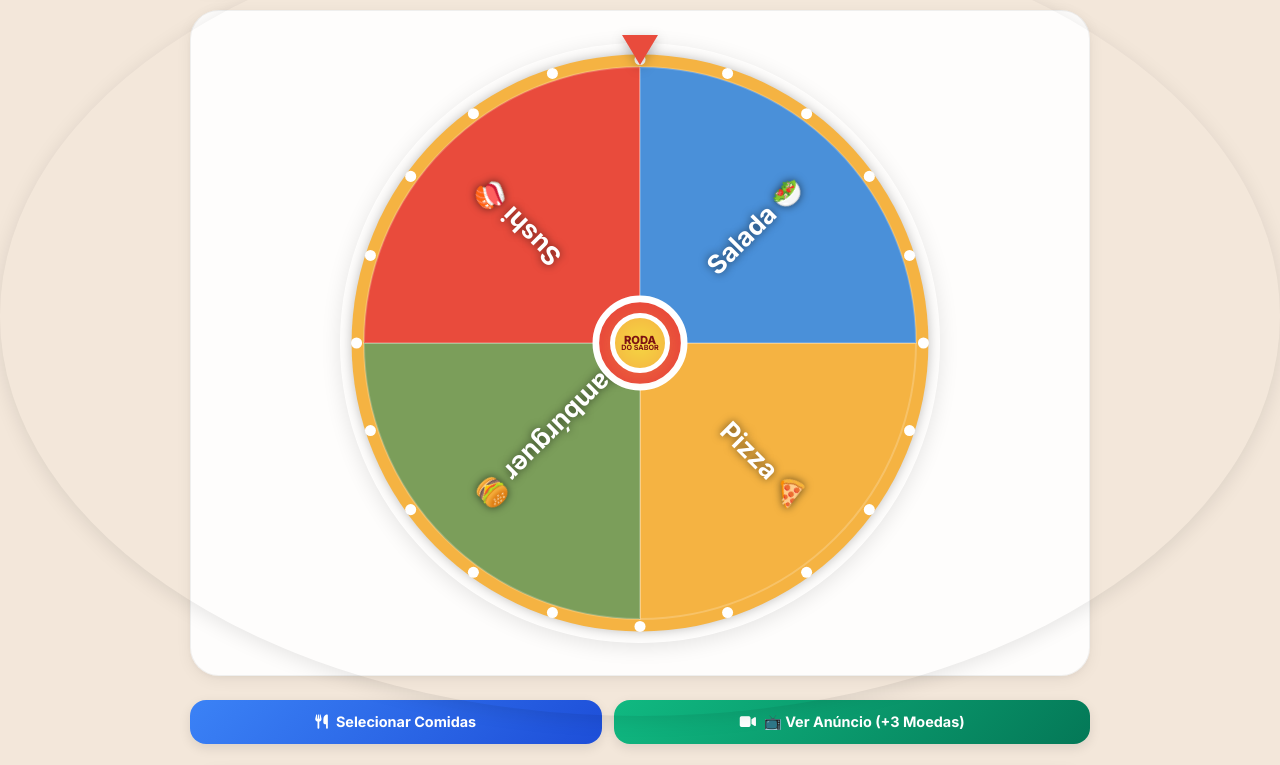
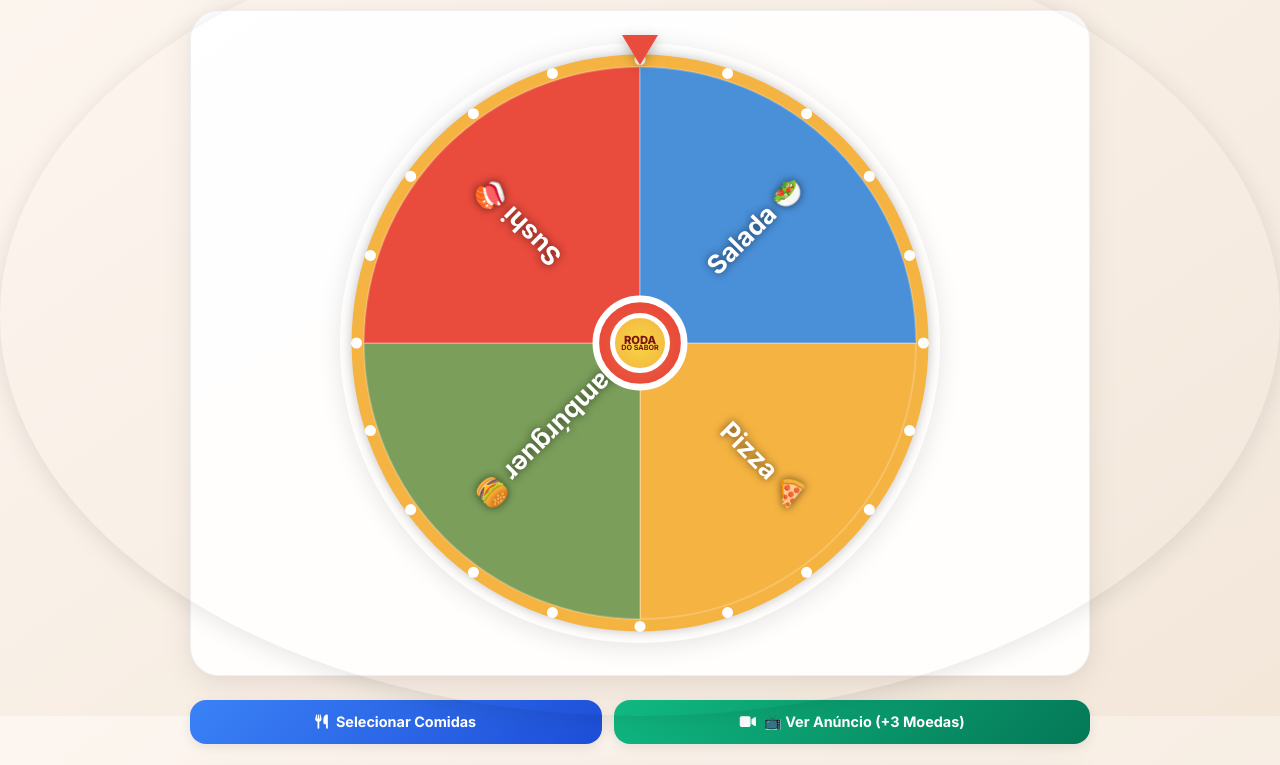
Before and after one commit to siddapichau/Rodadosabor, a plain HTML site: page index.html in a window 1280 px wide. Shown: the part 84-849 px from the top of the page. Drawn offline with Linux system fonts and the light colour scheme.

Commit message:
Add files via upload

```diff
--- a/style.css
+++ b/style.css
@@ -1,5 +1,5 @@
 /* ============================================================
-   ESTILOS GLOBAIS E VARIÁVEIS CSS (sem efeitos de luz)
+   ESTILOS GLOBAIS E VARIÁVEIS CSS (gradiente moderno)
    ============================================================ */
 * {
     margin: 0;
@@ -14,7 +14,8 @@ body {
     min-height: 100vh;
     padding: 1rem;
     line-height: 1.5;
-    transition: background 0.5s ease, color 0.4s ease;
+    transition: background 0.6s ease, color 0.4s ease;
+    background-attachment: fixed;
 }
 
 .container {
@@ -22,18 +23,19 @@ body {
     margin: 0 auto;
 }
 
-/* ===== CARDS – sem brilho, apenas sombra ===== */
+/* ===== CARDS – visual moderno, destacado e profissional ===== */
 .card {
     background: var(--bg-card);
     border-radius: 1.8rem;
     padding: 1.5rem;
     margin-bottom: 1.5rem;
-    box-shadow: 0 4px 16px rgba(0,0,0,0.06), 0 2px 4px rgba(0,0,0,0.03);
+    box-shadow: 0 8px 32px rgba(0,0,0,0.08), 0 2px 8px rgba(0,0,0,0.02);
     border: 1px solid var(--border-color);
-    transition: background 0.4s ease, box-shadow 0.3s ease, border-color 0.3s ease;
+    transition: transform 0.3s ease, background 0.4s ease, box-shadow 0.4s ease, border-color 0.4s ease;
 }
 .card:hover {
-    box-shadow: 0 8px 24px rgba(0,0,0,0.08);
+    transform: translateY(-2px);
+    box-shadow: 0 12px 40px rgba(0,0,0,0.10);
 }
 
 /* ===== HEADER ===== */
@@ -101,7 +103,7 @@ body {
     gap: 0.4rem;
     font-weight: 700;
     font-size: 0.9rem;
-    box-shadow: 0 2px 4px rgba(0,0,0,0.04);
+    box-shadow: 0 2px 8px rgba(0,0,0,0.02);
 }
 
 .stat-badge i.fa-coins {
@@ -119,7 +121,7 @@ body {
     align-items: center;
     justify-content: center;
     color: var(--text-primary);
-    box-shadow: 0 2px 4px rgba(0,0,0,0.04);
+    box-shadow: 0 2px 8px rgba(0,0,0,0.02);
     transition: all 0.2s;
 }
 .btn-toggle-mode:hover {
@@ -127,7 +129,7 @@ body {
     border-color: var(--accent);
 }
 
-/* ===== ROLETA ===== */
+/* ===== ROLETA – borda moderna com cor diferente do centro ===== */
 .roulette-wrapper {
     display: flex;
     flex-direction: column;
@@ -149,9 +151,10 @@ canvas {
     width: 100%;
     height: 100%;
     border-radius: 50%;
-    box-shadow: 0 4px 20px rgba(0,0,0,0.10);
+    box-shadow: 0 4px 24px rgba(0,0,0,0.10);
     transition: box-shadow 0.3s ease;
 }
+/* A cor da borda e do centro são definidas via JS (variáveis CSS) */
 
 .roulette-arrow {
     position: absolute;
@@ -202,7 +205,7 @@ canvas {
 .center-spin-button .txt-top { font-size: 0.7rem; font-weight: 900; }
 .center-spin-button .txt-bottom { font-size: 0.45rem; font-weight: 700; margin-top: -2px; }
 
-/* ===== BOTÕES DE AÇÃO (gradiente suave, sem animação) ===== */
+/* ===== BOTÕES DE AÇÃO (gradiente moderno) ===== */
 .action-row-buttons {
     display: flex;
     gap: 0.8rem;
@@ -223,13 +226,13 @@ canvas {
     align-items: center;
     justify-content: center;
     gap: 0.5rem;
-    box-shadow: 0 4px 12px rgba(0,0,0,0.10);
+    box-shadow: 0 4px 12px rgba(0,0,0,0.08);
     transition: transform 0.2s, box-shadow 0.3s;
     min-width: 140px;
 }
 .btn-gradient-action:hover {
     transform: translateY(-2px);
-    box-shadow: 0 6px 20px rgba(0,0,0,0.15);
+    box-shadow: 0 6px 20px rgba(0,0,0,0.12);
 }
 .btn-gradient-action:active {
     transform: translateY(0);
@@ -275,7 +278,7 @@ canvas {
     transform: scale(1.15);
 }
 
-/* ===== LOJAS – cards limpos ===== */
+/* ===== LOJAS – cards destacados ===== */
 .store-grid {
     display: grid;
     grid-template-columns: repeat(auto-fill, minmax(160px, 1fr));
@@ -293,17 +296,17 @@ canvas {
     flex-wrap: wrap;
     gap: 0.5rem;
     transition: all 0.2s ease;
-    box-shadow: 0 2px 4px rgba(0,0,0,0.02);
+    box-shadow: 0 2px 8px rgba(0,0,0,0.02);
 }
 .item-card:hover {
     transform: translateY(-2px);
-    box-shadow: 0 4px 12px rgba(0,0,0,0.06);
+    box-shadow: 0 4px 16px rgba(0,0,0,0.06);
     border-color: var(--accent);
 }
 .item-card.active {
     border-color: var(--gold);
     background: rgba(245, 179, 66, 0.08);
-    box-shadow: 0 2px 12px rgba(245, 179, 66, 0.10);
+    box-shadow: 0 2px 12px rgba(245, 179, 66, 0.08);
 }
 .item-card.active .item-info h4 {
     color: var(--gold);
@@ -379,7 +382,7 @@ canvas {
 }
 .recipe-card:hover {
     transform: translateY(-3px);
-    box-shadow: 0 4px 12px rgba(0,0,0,0.06);
+    box-shadow: 0 4px 16px rgba(0,0,0,0.06);
 }
 .recipe-icon { font-size: 2rem; }
 .recipe-name { font-weight: 600; font-size: 0.85rem; }
@@ -404,7 +407,7 @@ canvas {
     max-height: 90vh;
     display: flex;
     flex-direction: column;
-    box-shadow: 0 20px 48px rgba(0,0,0,0.20);
+    box-shadow: 0 20px 48px rgba(0,0,0,0.15);
     border: 1px solid var(--border-color);
 }
 .modal-header-container {
@@ -504,7 +507,7 @@ canvas {
     text-align: center;
     max-width: 400px;
     width: 90%;
-    box-shadow: 0 20px 48px rgba(0,0,0,0.20);
+    box-shadow: 0 20px 48px rgba(0,0,0,0.15);
     border: 1px solid var(--border-color);
 }
 .result-modal h3 { font-size: 1.4rem; margin-bottom: 0.5rem; }
@@ -575,7 +578,7 @@ canvas {
 
 /* ===== VARIÁVEIS CSS (FALLBACK) ===== */
 :root {
-    --bg-body: #f3e7da;
+    --bg-body: linear-gradient(145deg, #fdf6f0 0%, #f3e7da 100%);
     --bg-card: rgba(255,255,255,0.92);
     --text-primary: #1e2a3a;
     --text-secondary: #2c3e50;
@@ -622,10 +625,10 @@ canvas {
     .food-list { max-height: 120px; }
 }
 
-/* ===== ANIMAÇÃO DE PULSO NO BOTÃO (sutil) ===== */
+/* ===== ANIMAÇÃO DE PULSO NO BOTÃO ===== */
 @keyframes pulse-glow {
-    0%, 100% { box-shadow: 0 4px 16px rgba(245, 179, 66, 0.20), 0 0 20px rgba(245, 179, 66, 0.05); }
-    50% { box-shadow: 0 4px 24px rgba(245, 179, 66, 0.35), 0 0 40px rgba(245, 179, 66, 0.10); }
+    0%, 100% { box-shadow: 0 4px 16px rgba(245, 179, 66, 0.15), 0 0 20px rgba(245, 179, 66, 0.05); }
+    50% { box-shadow: 0 4px 24px rgba(245, 179, 66, 0.25), 0 0 40px rgba(245, 179, 66, 0.10); }
 }
 .center-spin-button:not(:disabled) {
     animation: pulse-glow 2.5s ease-in-out infinite;
--- a/temas.js
+++ b/temas.js
@@ -8,11 +8,21 @@ window.listTemas = [
         nome: "Clássico",
         price: 0,
         light: {
-            style: { bg: '#f3e7da', card: 'rgba(255,255,255,0.92)', text: '#1e2a3a', accent: '#7b9e5a' },
+            style: {
+                bg: 'linear-gradient(145deg, #fdf6f0 0%, #f3e7da 100%)',
+                card: 'rgba(255,255,255,0.92)',
+                text: '#1e2a3a',
+                accent: '#7b9e5a'
+            },
             colors: ['#f5b342', '#7b9e5a', '#e94b3c', '#4a90d9', '#9b59b6', '#f39c12']
         },
         dark: {
-            style: { bg: '#1a1a2e', card: 'rgba(30,30,60,0.92)', text: '#e8e8e8', accent: '#f5b342' },
+            style: {
+                bg: 'linear-gradient(145deg, #1a1a2e 0%, #16213e 100%)',
+                card: 'rgba(30,30,60,0.92)',
+                text: '#e8e8e8',
+                accent: '#f5b342'
+            },
             colors: ['#f5b342', '#7b9e5a', '#e94b3c', '#4a90d9', '#9b59b6', '#f39c12']
         }
     },
@@ -22,11 +32,21 @@ window.listTemas = [
         nome: "Natureza",
         price: 10,
         light: {
-            style: { bg: '#e8f5e9', card: 'rgba(255,255,255,0.92)', text: '#1e3a2a', accent: '#2e7d32' },
+            style: {
+                bg: 'linear-gradient(145deg, #f0f7ee 0%, #e0ebe0 100%)',
+                card: 'rgba(255,255,255,0.92)',
+                text: '#1e3a2a',
+                accent: '#2e7d32'
+            },
             colors: ['#2e7d32', '#66bb6a', '#a5d6a7', '#c8e6c9', '#81c784', '#4caf50']
         },
         dark: {
-            style: { bg: '#1a2e1a', card: 'rgba(30,50,30,0.92)', text: '#c8e6c9', accent: '#66bb6a' },
+            style: {
+                bg: 'linear-gradient(145deg, #1a2e1a 0%, #0d1f0d 100%)',
+                card: 'rgba(30,50,30,0.92)',
+                text: '#c8e6c9',
+                accent: '#66bb6a'
+            },
             colors: ['#2e7d32', '#66bb6a', '#a5d6a7', '#c8e6c9', '#81c784', '#4caf50']
         }
     },
@@ -36,11 +56,21 @@ window.listTemas = [
         nome: "Oceano",
         price: 10,
         light: {
-            style: { bg: '#e3f2fd', card: 'rgba(255,255,255,0.92)', text: '#0d2b4a', accent: '#1565c0' },
+            style: {
+                bg: 'linear-gradient(145deg, #eaf4fc 0%, #d4e8f5 100%)',
+                card: 'rgba(255,255,255,0.92)',
+                text: '#0d2b4a',
+                accent: '#1565c0'
+            },
             colors: ['#1565c0', '#42a5f5', '#64b5f6', '#90caf9', '#1e88e5', '#0d47a1']
         },
         dark: {
-            style: { bg: '#0a1e2e', card: 'rgba(10,30,50,0.92)', text: '#bbdefb', accent: '#42a5f5' },
+            style: {
+                bg: 'linear-gradient(145deg, #0a1e2e 0%, #06131f 100%)',
+                card: 'rgba(10,30,50,0.92)',
+                text: '#bbdefb',
+                accent: '#42a5f5'
+            },
             colors: ['#1565c0', '#42a5f5', '#64b5f6', '#90caf9', '#1e88e5', '#0d47a1']
         }
     },
@@ -50,25 +80,45 @@ window.listTemas = [
         nome: "Solar",
         price: 15,
         light: {
-            style: { bg: '#fff3e0', card: 'rgba(255,255,255,0.92)', text: '#4a2a0a', accent: '#e65100' },
+            style: {
+                bg: 'linear-gradient(145deg, #fff7ed 0%, #fde8d0 100%)',
+                card: 'rgba(255,255,255,0.92)',
+                text: '#4a2a0a',
+                accent: '#e65100'
+            },
             colors: ['#e65100', '#ff9800', '#ffc107', '#ffd54f', '#ffb300', '#f57c00']
         },
         dark: {
-            style: { bg: '#2a1a0a', card: 'rgba(50,30,10,0.92)', text: '#ffcc80', accent: '#ff9800' },
+            style: {
+                bg: 'linear-gradient(145deg, #2a1a0a 0%, #1a0f05 100%)',
+                card: 'rgba(50,30,10,0.92)',
+                text: '#ffcc80',
+                accent: '#ff9800'
+            },
             colors: ['#e65100', '#ff9800', '#ffc107', '#ffd54f', '#ffb300', '#f57c00']
         }
     },
-    // ==================== TEMA 5: Neon (Roxo/Magenta) ====================
+    // ==================== TEMA 5: Neon Roxo ====================
     {
         id: "theme-5",
         nome: "Neon Roxo",
         price: 20,
         light: {
-            style: { bg: '#f3e8ff', card: 'rgba(255,248,255,0.92)', text: '#2d1b3d', accent: '#9b59b6' },
+            style: {
+                bg: 'linear-gradient(145deg, #f3e8ff 0%, #e8d5f5 100%)',
+                card: 'rgba(255,248,255,0.92)',
+                text: '#2d1b3d',
+                accent: '#9b59b6'
+            },
             colors: ['#9b59b6', '#c39bd3', '#d7bde2', '#e8daef', '#af7ac5', '#7d3c98']
         },
         dark: {
-            style: { bg: '#0a0510', card: 'rgba(20,10,30,0.92)', text: '#e8d5f5', accent: '#bb8fce' },
+            style: {
+                bg: 'linear-gradient(145deg, #0a0510 0%, #1a0a2a 100%)',
+                card: 'rgba(20,10,30,0.92)',
+                text: '#e8d5f5',
+                accent: '#bb8fce'
+            },
             colors: ['#bb8fce', '#c39bd3', '#d7bde2', '#e8daef', '#af7ac5', '#7d3c98']
         }
     },
@@ -78,87 +128,146 @@ window.listTemas = [
         nome: "Neon Rosa",
         price: 22,
         light: {
-            style: { bg: '#fce4ec', card: 'rgba(255,245,248,0.92)', text: '#4a1a2a', accent: '#d81b60' },
+            style: {
+                bg: 'linear-gradient(145deg, #fce4ec 0%, #f8bbd0 100%)',
+                card: 'rgba(255,245,248,0.92)',
+                text: '#4a1a2a',
+                accent: '#d81b60'
+            },
             colors: ['#d81b60', '#f06292', '#f48fb1', '#f8bbd0', '#ec407a', '#c2185b']
         },
         dark: {
-            style: { bg: '#1a0a0e', card: 'rgba(30,10,18,0.92)', text: '#f8bbd0', accent: '#f06292' },
+            style: {
+                bg: 'linear-gradient(145deg, #1a0a0e 0%, #2d0a18 100%)',
+                card: 'rgba(30,10,18,0.92)',
+                text: '#f8bbd0',
+                accent: '#f06292'
+            },
             colors: ['#f06292', '#f48fb1', '#f8bbd0', '#ec407a', '#d81b60', '#c2185b']
         }
     },
-    // ==================== TEMA 7: Neon Verde (NOVO) ====================
+    // ==================== TEMA 7: Neon Verde ====================
     {
         id: "theme-7",
         nome: "Neon Verde",
         price: 22,
         light: {
-            style: { bg: '#e8f5e9', card: 'rgba(245,255,245,0.92)', text: '#1a3a1a', accent: '#2e7d32' },
+            style: {
+                bg: 'linear-gradient(145deg, #e8f5e9 0%, #c8e6c9 100%)',
+                card: 'rgba(245,255,245,0.92)',
+                text: '#1a3a1a',
+                accent: '#2e7d32'
+            },
             colors: ['#2e7d32', '#66bb6a', '#81c784', '#a5d6a7', '#4caf50', '#1b5e20']
         },
         dark: {
-            style: { bg: '#0a1a0a', card: 'rgba(10,30,10,0.92)', text: '#c8e6c9', accent: '#66bb6a' },
+            style: {
+                bg: 'linear-gradient(145deg, #0a1a0a 0%, #1a2e1a 100%)',
+                card: 'rgba(10,30,10,0.92)',
+                text: '#c8e6c9',
+                accent: '#66bb6a'
+            },
             colors: ['#66bb6a', '#81c784', '#a5d6a7', '#4caf50', '#2e7d32', '#1b5e20']
         }
     },
-    // ==================== TEMA 8: Neon Azul (NOVO) ====================
+    // ==================== TEMA 8: Neon Azul ====================
     {
         id: "theme-8",
         nome: "Neon Azul",
         price: 22,
         light: {
-            style: { bg: '#e3f2fd', card: 'rgba(245,250,255,0.92)', text: '#0a1a3a', accent: '#1565c0' },
+            style: {
+                bg: 'linear-gradient(145deg, #e3f2fd 0%, #bbdefb 100%)',
+                card: 'rgba(245,250,255,0.92)',
+                text: '#0a1a3a',
+                accent: '#1565c0'
+            },
             colors: ['#1565c0', '#42a5f5', '#64b5f6', '#90caf9', '#1e88e5', '#0d47a1']
         },
         dark: {
-            style: { bg: '#0a0a1a', card: 'rgba(10,10,40,0.92)', text: '#bbdefb', accent: '#42a5f5' },
+            style: {
+                bg: 'linear-gradient(145deg, #0a0a1a 0%, #0d1a3a 100%)',
+                card: 'rgba(10,10,40,0.92)',
+                text: '#bbdefb',
+                accent: '#42a5f5'
+            },
             colors: ['#42a5f5', '#64b5f6', '#90caf9', '#1e88e5', '#1565c0', '#0d47a1']
         }
     },
-    // ==================== TEMA 9: Neon Laranja (NOVO) ====================
+    // ==================== TEMA 9: Neon Laranja ====================
     {
         id: "theme-9",
         nome: "Neon Laranja",
         price: 24,
         light: {
-            style: { bg: '#fff3e0', card: 'rgba(255,250,245,0.92)', text: '#3a1a0a', accent: '#e65100' },
-            colors: ['#e65100', '#ff9800', '#ffb300', '#ffcc80', '#f57c00', '#e65100']
+            style: {
+                bg: 'linear-gradient(145deg, #fff3e0 0%, #ffe0b2 100%)',
+                card: 'rgba(255,250,245,0.92)',
+                text: '#3a1a0a',
+                accent: '#e65100'
+            },
+            colors: ['#e65100', '#ff9800', '#ffb300', '#ffcc80', '#f57c00', '#bf360c']
         },
         dark: {
-            style: { bg: '#1a0a05', card: 'rgba(30,15,5,0.92)', text: '#ffcc80', accent: '#ff9800' },
+            style: {
+                bg: 'linear-gradient(145deg, #1a0a05 0%, #2d1505 100%)',
+                card: 'rgba(30,15,5,0.92)',
+                text: '#ffcc80',
+                accent: '#ff9800'
+            },
             colors: ['#ff9800', '#ffb300', '#ffcc80', '#f57c00', '#e65100', '#bf360c']
         }
     },
-    // ==================== TEMA 10: Neon Amarelo (NOVO) ====================
+    // ==================== TEMA 10: Neon Amarelo ====================
     {
         id: "theme-10",
         nome: "Neon Amarelo",
         price: 20,
         light: {
-            style: { bg: '#fffde7', card: 'rgba(255,255,245,0.92)', text: '#3a3a0a', accent: '#f9a825' },
+            style: {
+                bg: 'linear-gradient(145deg, #fffde7 0%, #fff9c4 100%)',
+                card: 'rgba(255,255,245,0.92)',
+                text: '#3a3a0a',
+                accent: '#f9a825'
+            },
             colors: ['#f9a825', '#fdd835', '#ffeb3b', '#fff176', '#fbc02d', '#f57f17']
         },
         dark: {
-            style: { bg: '#1a1a05', card: 'rgba(30,30,5,0.92)', text: '#fff9c4', accent: '#fdd835' },
+            style: {
+                bg: 'linear-gradient(145deg, #1a1a05 0%, #2d2d0a 100%)',
+                card: 'rgba(30,30,5,0.92)',
+                text: '#fff9c4',
+                accent: '#fdd835'
+            },
             colors: ['#fdd835', '#ffeb3b', '#fff176', '#f9a825', '#fbc02d', '#f57f17']
         }
     },
-    // ==================== TEMA 11: Neon Ciano (NOVO) ====================
+    // ==================== TEMA 11: Neon Ciano ====================
     {
         id: "theme-11",
         nome: "Neon Ciano",
         price: 25,
         light: {
-            style: { bg: '#e0f7fa', card: 'rgba(240,255,255,0.92)', text: '#00363a', accent: '#00838f' },
+            style: {
+                bg: 'linear-gradient(145deg, #e0f7fa 0%, #b2ebf2 100%)',
+                card: 'rgba(240,255,255,0.92)',
+                text: '#00363a',
+                accent: '#00838f'
+            },
             colors: ['#00838f', '#26c6da', '#4dd0e1', '#80deea', '#00acc1', '#006064']
         },
         dark: {
-            style: { bg: '#051a1a', card: 'rgba(5,30,30,0.92)', text: '#b2ebf2', accent: '#26c6da' },
+            style: {
+                bg: 'linear-gradient(145deg, #051a1a 0%, #0a2a2a 100%)',
+                card: 'rgba(5,30,30,0.92)',
+                text: '#b2ebf2',
+                accent: '#26c6da'
+            },
             colors: ['#26c6da', '#4dd0e1', '#80deea', '#00acc1', '#00838f', '#006064']
         }
     }
 ];
 
-// Função auxiliar para acessar as cores
 window.getThemeColors = function(themeId, mode) {
     const theme = window.listTemas.find(t => t.id === themeId) || window.listTemas[0];
     return theme[mode].colors;
```
